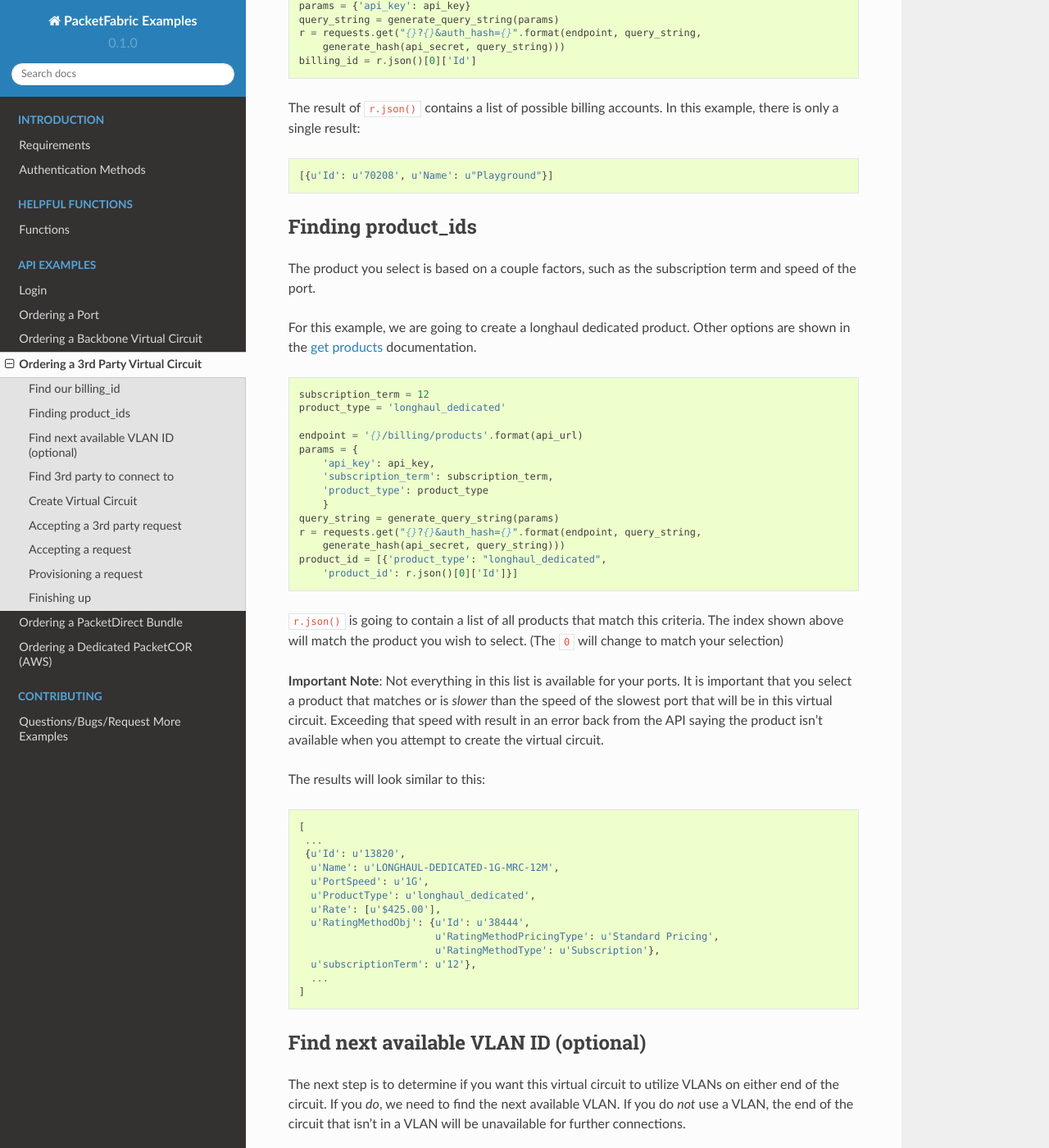
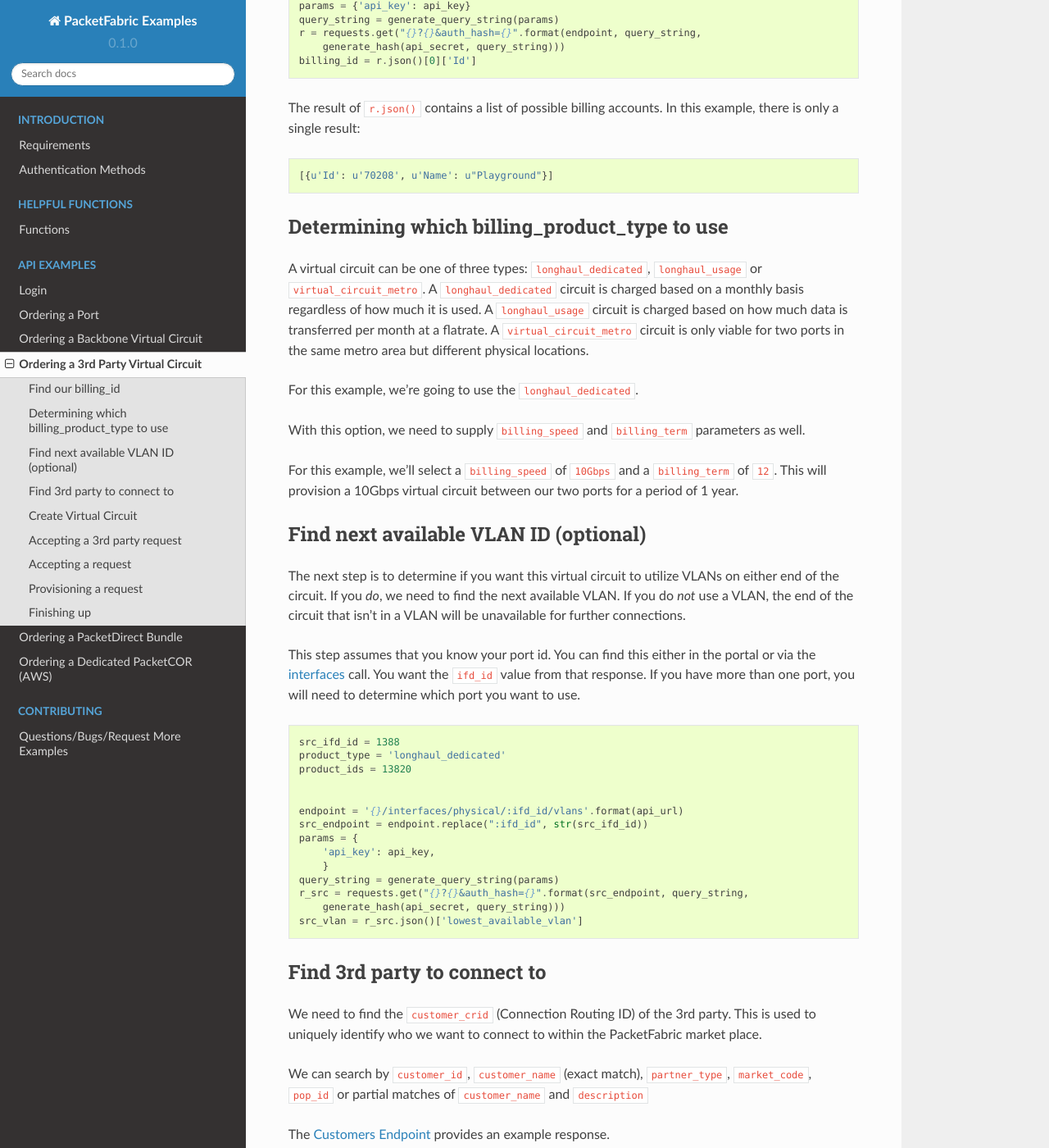
Before and after one commit to PacketFabric/packetfabric-api-examples, a Sphinx documentation site: the page built from docs/examples/order3rdpartyvirtualcircuit.rst, in a window 1280 px wide and 1400 px high, scrolled down 747 px. Shown: the whole window at 82% size. Built offline with Sphinx 7.4.7 and the Read the Docs theme 2.0.0, drawn with Linux system fonts in a browser that asks for light colours; some of the changed text lies outside the part shown.

Commit message:
Updated VC examples to reflect worker based processes

```diff
--- a/docs/examples/order3rdpartyvirtualcircuit.rst
+++ b/docs/examples/order3rdpartyvirtualcircuit.rst
@@ -48,60 +48,24 @@ example, there is only a single result::
 
 .. _example-ordervirtualcircuit-productids
 
-Finding product_ids
--------------------
+Determining which billing_product_type to use
+---------------------------------------------
 
-The product you select is based on a couple factors, such as the subscription term
-and speed of the port.
+A virtual circuit can be one of three types: ``longhaul_dedicated``,
+``longhaul_usage`` or ``virtual_circuit_metro``. A ``longhaul_dedicated``
+circuit is charged based on a monthly basis regardless of how much it is used. A
+``longhaul_usage`` circuit is charged based on how much data is transferred per
+month at a flatrate. A ``virtual_circuit_metro`` circuit is only viable for two
+ports in the same metro area but different physical locations.
 
-For this example, we are going to create a longhaul dedicated product. Other options
-are shown in the `get products <https://docs.packetfabric.com/#api-Billing-GetBillingProducts>`__
-documentation.
+For this example, we're going to use the ``longhaul_dedicated``.
 
-::
+With this option, we need to supply ``billing_speed`` and ``billing_term``
+parameters as well.
 
-    subscription_term = 12
-    product_type = 'longhaul_dedicated'
-
-    endpoint = '{}/billing/products'.format(api_url)
-    params = {
-        'api_key': api_key,
-        'subscription_term': subscription_term,
-        'product_type': product_type
-        }
-    query_string = generate_query_string(params)
-    r = requests.get("{}?{}&auth_hash={}".format(endpoint, query_string,
-        generate_hash(api_secret, query_string)))
-    product_id = [{'product_type': "longhaul_dedicated",
-        'product_id': r.json()[0]['Id']}]
-
-``r.json()`` is going to contain a list of all products that match this criteria. The
-index shown above will match the product you wish to select. (The ``0`` will change
-to match your selection)
-
-**Important Note**: Not everything in this list is available for your ports. It is
-important that you select a product that matches or is *slower* than the speed of the
-slowest port that will be in this virtual circuit. Exceeding that speed with result
-in an error back from the API saying the product isn't available when you attempt
-to create the virtual circuit.
-
-The results will look similar to this::
-
-    [
-     ...
-     {u'Id': u'13820',
-      u'Name': u'LONGHAUL-DEDICATED-1G-MRC-12M',
-      u'PortSpeed': u'1G',
-      u'ProductType': u'longhaul_dedicated',
-      u'Rate': [u'$425.00'],
-      u'RatingMethodObj': {u'Id': u'38444',
-                           u'RatingMethodPricingType': u'Standard Pricing',
-                           u'RatingMethodType': u'Subscription'},
-      u'subscriptionTerm': u'12'},
-      ...
-    ]
-
-.. _example-ordervirtualcircuit-findvlan
+For this example, we'll select a ``billing_speed`` of ``10Gbps`` and a
+``billing_term`` of ``12``. This will provision a 10Gbps virtual circuit between
+our two ports for a period of 1 year.
 
 Find next available VLAN ID (optional)
 --------------------------------------
@@ -189,8 +153,7 @@ to connect.
 
     billing_id = 70208
     src_ifd_id = 1388
-    src_lowest_vlan = 1
-    product_ids = [{'product_type': "longhaul_dedicated", 'product_id': 13820}]
+    src_lowest_vlan = 4
     description = "Test Virtual Circuit"
 
     endpoint = '{}/virtual-circuits/third-party-connections/evpl'.format(api_url)
@@ -198,7 +161,9 @@ to connect.
     vc_params = {
         "ifd_id": src_ifd_id,
         "description": description,
-        "products": product_ids,
+        "billing_product_type": "longhaul_dedicated",
+        "billing_speed": "10Gbps",
+        "billing_term": 12,
         "billing_account": billing_id,
         "vc_member_crid": crid,
         'market_code': destination_market_code
@@ -301,8 +266,6 @@ can be found using sections above.
         generate_hash(api_secret, query_string))
     r = requests.post(url, json=prov_params)
 
-
-
 Finishing up
 ------------
 
```
Also changed, not shown: docs/examples/orderbackbonevirtualcircuit.rst (+56 -119 lines).
